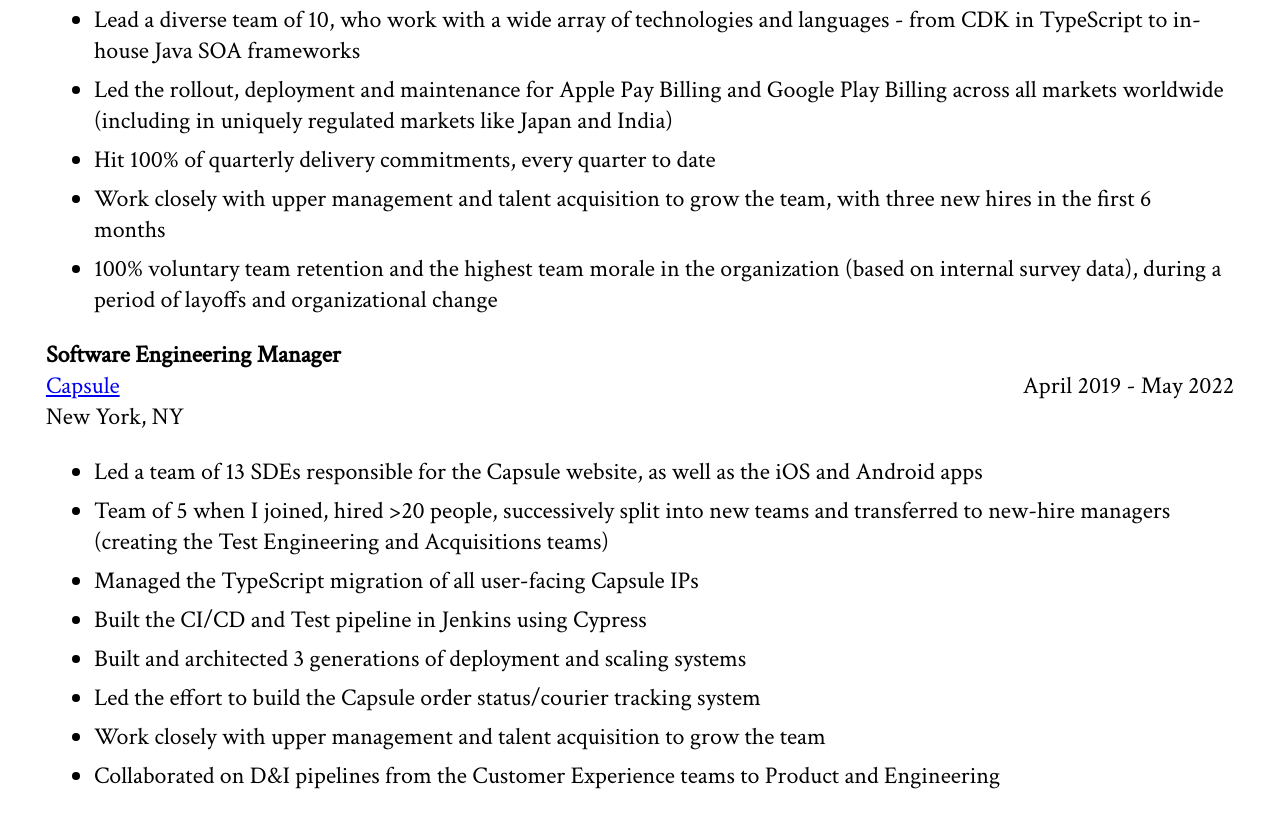
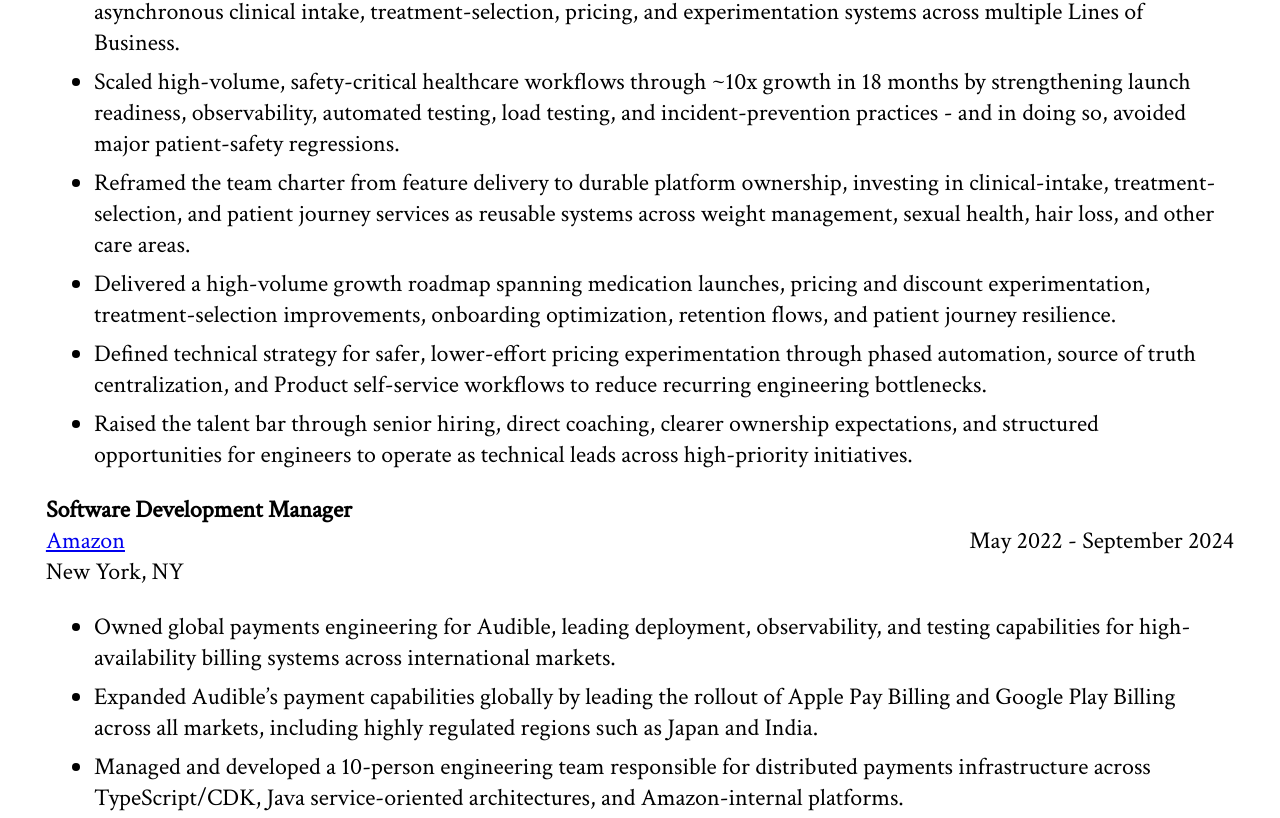
Before and after one commit to jb-reefer/resume-nextjs, a Next.js app: page / in a window 1280 px wide. Shown: the part 417-1235 px from the top of the page. Built offline with nearby package versions, Linux system fonts and the light colour scheme.

Commit message:
June 2026 updates (#19)

```diff
--- a/data.ts
+++ b/data.ts
@@ -1,20 +1,36 @@
 import { IExperienceBlock } from "./components/ExperienceBlock";
 
 const data: IExperienceBlock[] = [
+  {
+    company: "Ro",
+    website: "https://ro.co/",
+    city: "New York, NY",
+    role: "Senior Software Engineering Manager",
+    from: "September 2024",
+    to: "Present",
+    bulletPoints: [
+      "Lead growth engineering across Ro’s consumer healthcare portfolio, owning patient acquisition, onboarding, asynchronous clinical intake, treatment-selection, pricing, and experimentation systems across multiple Lines of Business.",
+      "Scaled high-volume, safety-critical healthcare workflows through ~10x growth in 18 months by strengthening launch readiness, observability, automated testing, load testing, and incident-prevention practices - and in doing so, avoided major patient-safety regressions.",
+      "Reframed the team charter from feature delivery to durable platform ownership, investing in clinical-intake, treatment-selection, and patient journey services as reusable systems across weight management, sexual health, hair loss, and other care areas.",
+      "Delivered a high-volume growth roadmap spanning medication launches, pricing and discount experimentation, treatment-selection improvements, onboarding optimization, retention flows, and patient journey resilience.",
+      "Defined technical strategy for safer, lower-effort pricing experimentation through phased automation, source of truth centralization, and Product self-service workflows to reduce recurring engineering bottlenecks.",
+      "Raised the talent bar through senior hiring, direct coaching, clearer ownership expectations, and structured opportunities for engineers to operate as technical leads across high-priority initiatives.",
+    ],
+  },
   {
     company: "Amazon",
     website: "https://amazon.com/",
     city: "New York, NY",
     role: "Software Development Manager",
     from: "May 2022",
-    to: "Present",
+    to: "September 2024",
     bulletPoints: [
-      "Lead the team responsible for deploying, monitoring, and testing Audible Payment systems",
-      "Lead a diverse team of 10, who work with a wide array of technologies and languages - from CDK in TypeScript to in-house Java SOA frameworks",
-      "Led the rollout, deployment and maintenance for Apple Pay Billing and Google Play Billing across all markets worldwide (including in uniquely regulated markets like Japan and India)",
-      "Hit 100% of quarterly delivery commitments, every quarter to date",
-      "Work closely with upper management and talent acquisition to grow the team, with three new hires in the first 6 months",
-      "100% voluntary team retention and the highest team morale in the organization (based on internal survey data), during a period of layoffs and organizational change",
+      "Owned global payments engineering for Audible, leading deployment, observability, and testing capabilities for high-availability billing systems across international markets.",
+      "Expanded Audible’s payment capabilities globally by leading the rollout of Apple Pay Billing and Google Play Billing across all markets, including highly regulated regions such as Japan and India.",
+      "Managed and developed a 10-person engineering team responsible for distributed payments infrastructure across TypeScript/CDK, Java service-oriented architectures, and Amazon-internal platforms.",
+      "Established a predictable execution model that achieved 100% of every quarterly delivery commitment, which improved planning accuracy, dependency visibility, and stakeholder confidence.",
+      "Scaled team capacity through partnership with senior leadership and recruiting, hiring three engineers in the first six months.",
+      "Led the team through layoffs and organizational restructuring while maintaining 100% voluntary retention and the highest internal morale score in the organization.",
     ],
   },
   {
@@ -25,14 +41,13 @@
     from: "April 2019",
     to: "May 2022",
     bulletPoints: [
-      "Led a team of 13 SDEs responsible for the Capsule website, as well as the iOS and Android apps",
-      "Team of 5 when I joined, hired >20 people, successively split into new teams and transferred to new-hire managers (creating the Test Engineering and Acquisitions teams)",
-      "Managed the TypeScript migration of all user-facing Capsule IPs",
-      "Built the CI/CD and Test pipeline in Jenkins using Cypress",
-      "Built and architected 3 generations of deployment and scaling systems",
-      "Led the effort to build the Capsule order status/courier tracking system",
-      "Work closely with upper management and talent acquisition to grow the team",
-      "Collaborated on D&I pipelines from the Customer Experience teams to Product and Engineering",
+      "Owned engineering delivery for Capsule’s consumer-facing digital platforms, leading a 13-person team across web, iOS, and Android applications.",
+      "Scaled the team from 5 engineers through 20+ hires, then designed and executed successive team splits that created dedicated Test Engineering and Acquisitions functions.",
+      "Expanded engineering leadership capacity by transitioning newly formed teams to incoming managers, enabling the organization to scale beyond a single-team model.",
+      "Drove a full TypeScript migration across Capsule’s user-facing product surface area, standardizing the frontend architecture and improving maintainability across web and mobile-adjacent systems.",
+      "Established the organization’s CI/CD and automated testing foundation using Jenkins and Cypress, creating a reusable pipeline model adopted by other engineering teams.",
+      "Designed and evolved three generations of deployment and scaling infrastructure to support Capsule’s growing consumer product footprint.",
+      "Led development of Capsule’s order status and courier tracking platform, increasing customer transparency across prescription fulfillment and last-mile delivery workflows.",
     ],
   },
   {
```
